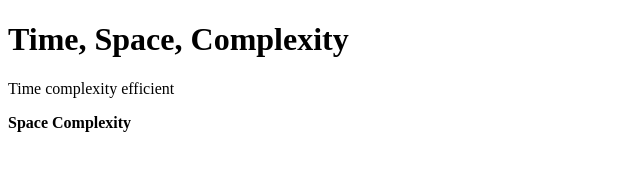
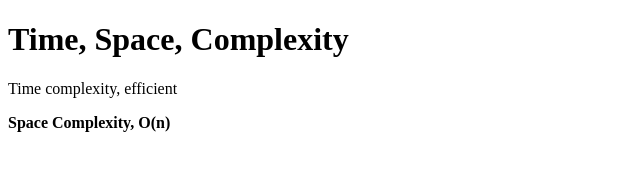
Before and after one commit to acciojob/time-and-space-complexity-RitikRunner, a website: page main.html in a window 1280 px wide. Shown: the full height of the page, 0-640 px from the left. Drawn offline with Linux system fonts and the light colour scheme.

Commit message:
created a submission

```diff
--- a/main.html
+++ b/main.html
@@ -8,9 +8,9 @@
 
 <body>
 	<!-- the entire body must be written by student -->
-	<h1> Time, Space, Complexity</h1>
-	<p>Time complexity efficient</p>
-	<p><b>Space Complexity</b></p>
+	<h1>Time, Space, Complexity</h1>
+	<p>Time complexity, efficient</p>
+	<p><b>Space Complexity, O(n)</b></p>
     <script type="text/javascript" src="./script.js">
 </script>
 
```
